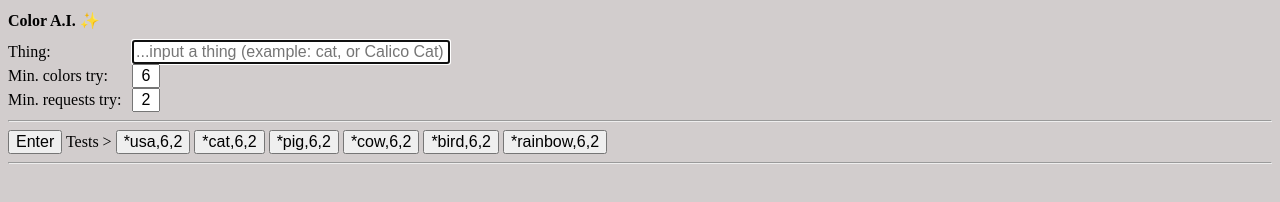
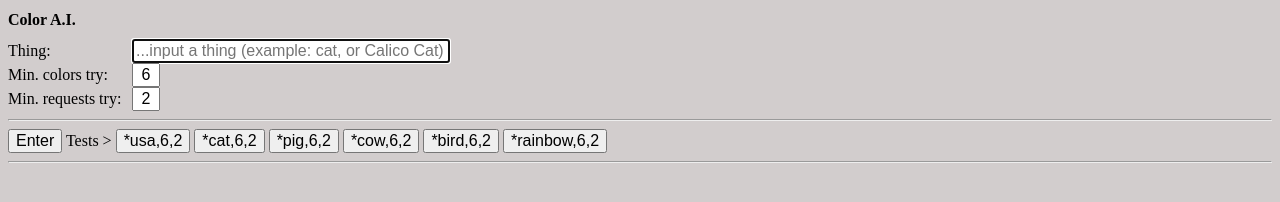
Before and after one commit to robbobfrh84/palm-ai-app, a plain HTML site: page client/index.html in a window 1280 px wide. Drawn offline with Linux system fonts and the light colour scheme.

Commit message:
lasypush

```diff
--- a/client/index.html
+++ b/client/index.html
@@ -10,7 +10,7 @@
 
 <body>
 
-  <h1> Color A.I. ✨</h1>
+  <h1> Color A.I. </h1>
 
   <div class="label">Thing:</div>
   <input id="thingInput" placeholder="...input a thing (example: cat, or Calico Cat)">
```
Also changed, not shown: README.md.
